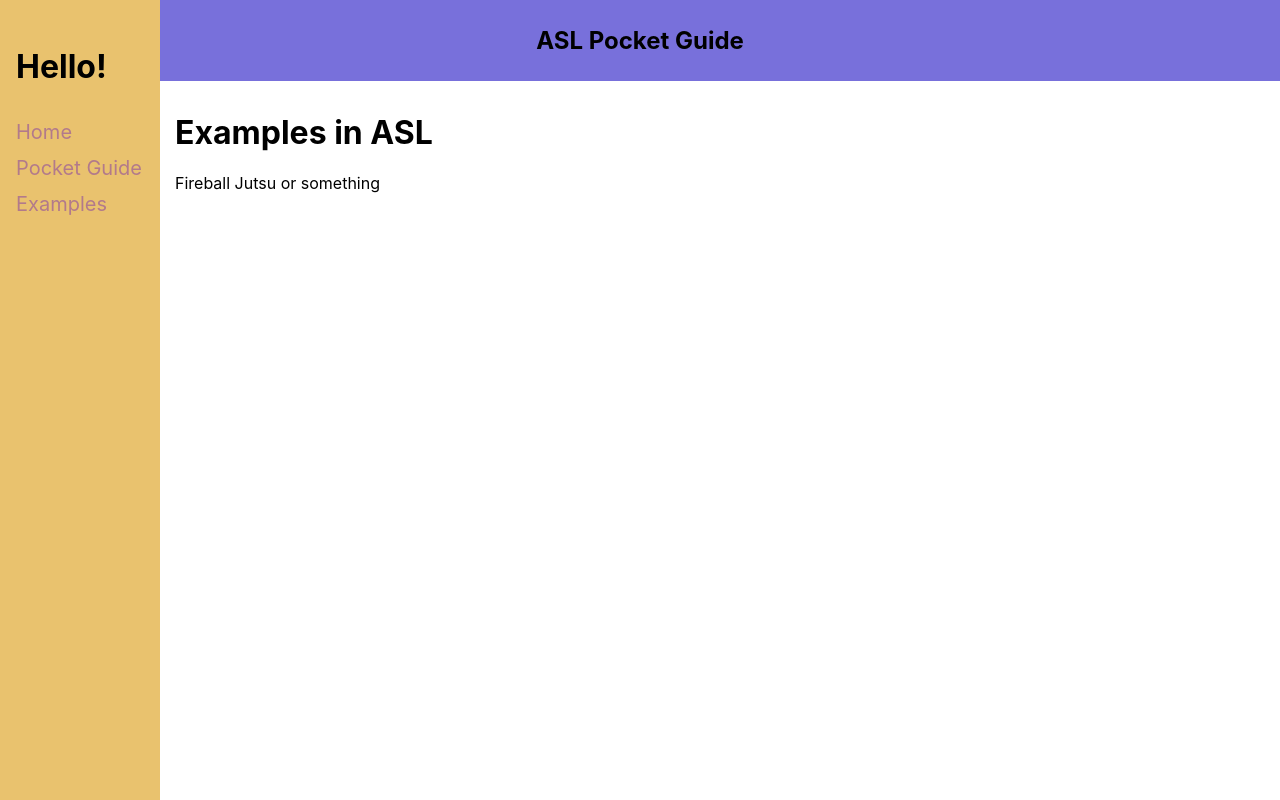
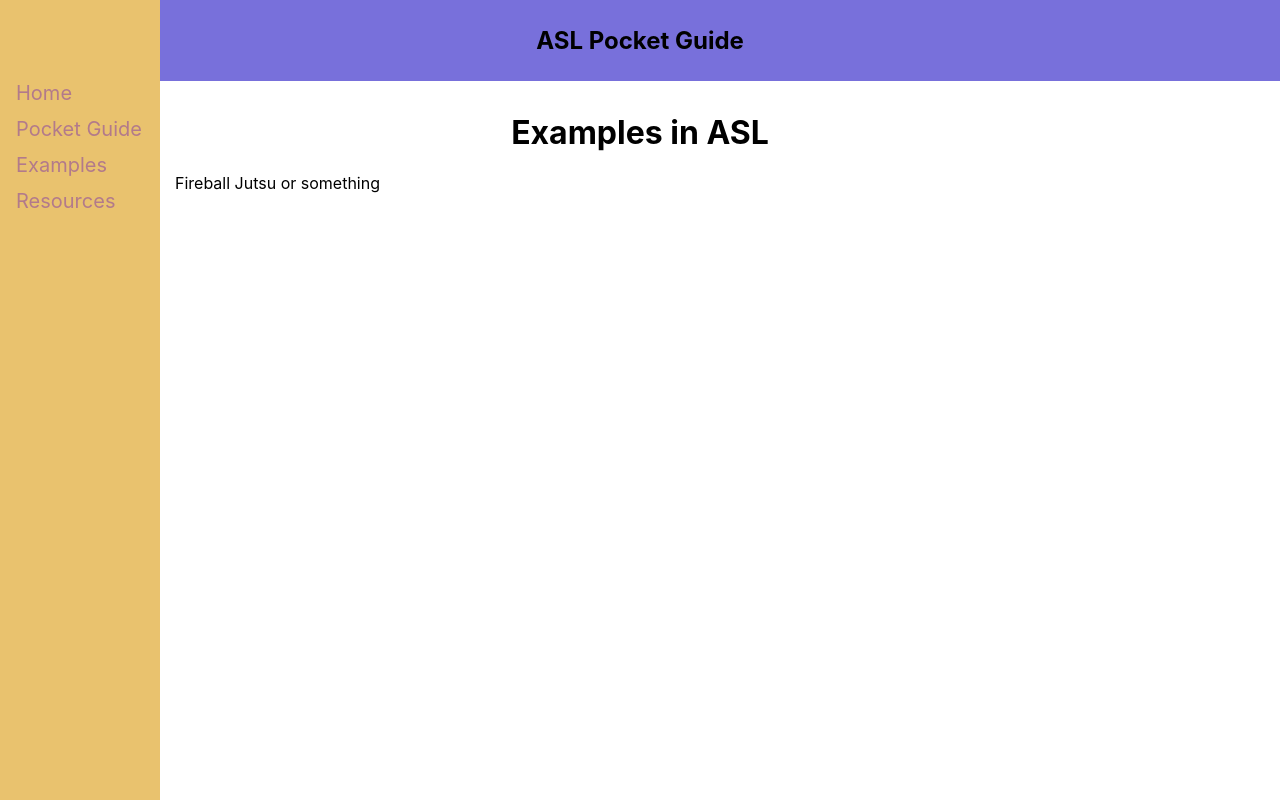
Before and after one commit to mumkymikey/cs456_asl_pocket_guide, a React (Create React App) app: page /examples in a window 1280 px wide. Built offline with nearby package versions, Linux system fonts and the light colour scheme.

Commit message:
formatting and add resources page

```diff
--- a/src/App.js
+++ b/src/App.js
@@ -4,6 +4,7 @@ import Tutorial from './components/Tutorial.js';
 import Home from './pages/Home.js';
 import PocketGuide from './pages/PocketGuide.js';
 import Examples from './pages/Examples.js';
+import Resources from './pages/Resources.js';
 import { alphabet, numbers } from './util/constants.js';
 import { Routes, Route } from 'react-router-dom';
 
@@ -19,6 +20,7 @@ function App() {
           <Route exact path='/' element={<Home />}/>
           <Route exact path='/pocket-guide' element={<PocketGuide />}/>
           <Route exact path='/examples' element={<Examples />}/>
+          <Route exact path='/resources' element={<Resources />}/>
           {
             alphabet.map(letter =>
               <Route exact path={`/pocket-guide/${letter}`} element={<Tutorial alphanumeric={letter} />}/>
--- a/src/components/Sidebar.js
+++ b/src/components/Sidebar.js
@@ -3,10 +3,11 @@ import './Sidebar.css'
 function Sidebar() {
   return (
     <div class="sidebar">
-      <h1>Hello!</h1>
+      <h1> </h1>
       <a href="/">Home</a>
       <a href="/pocket-guide">Pocket Guide</a>
       <a href="/examples">Examples</a>
+      <a href="/resources">Resources</a>
     </div>
   )
 }
--- a/src/pages/Examples.js
+++ b/src/pages/Examples.js
@@ -1,7 +1,7 @@
 function Examples() {
   return (
     <div>
-      <h1>Examples in ASL</h1>
+      <h1 style={{ textAlign: 'center' }}>Examples in ASL</h1>
       <p>Fireball Jutsu or something</p>
     </div>
   )
--- a/src/pages/PocketGuide.css
+++ b/src/pages/PocketGuide.css
@@ -1,3 +1,7 @@
 .text-icon {
   font: bold 40px monospace;
 }
+
+.center-header {
+  text-align: center
+}
--- a/src/pages/PocketGuide.js
+++ b/src/pages/PocketGuide.js
@@ -3,12 +3,12 @@ import IconButton from '@mui/material/IconButton';
 import { alphabet, numbers } from '../util/constants.js';
 import { useNavigate } from 'react-router-dom';
 
-function Bananas() {
+function PocketGuide() {
   let navigate = useNavigate();
 
   return (
     <div>
-      <h1>ASL Pocket Guide</h1>
+      <h1 style={{ textAlign: 'center' }}>Pocket Guide</h1>
       <h2>Letters</h2>
       {
         alphabet.map(letter =>
@@ -37,4 +37,4 @@ function Bananas() {
   )
 }
 
-export default Bananas;
+export default PocketGuide;
--- /dev/null
+++ b/src/pages/Resources.js
@@ -0,0 +1,9 @@
+function Resources() {
+  return(
+    <div>
+      <h1 style={{ textAlign: 'center' }}>Resources</h1>
+    </div>
+  )
+}
+
+export default Resources;
```
